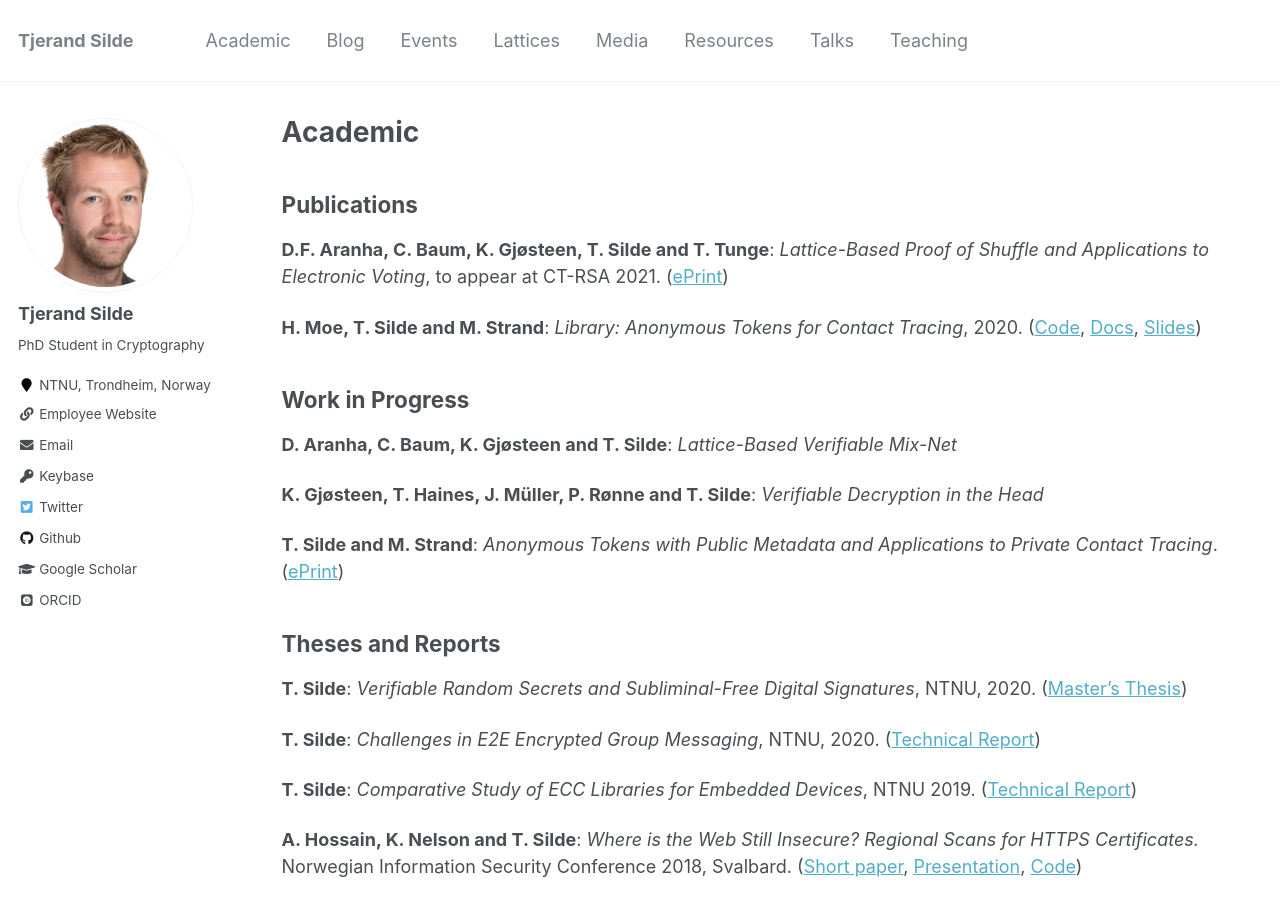
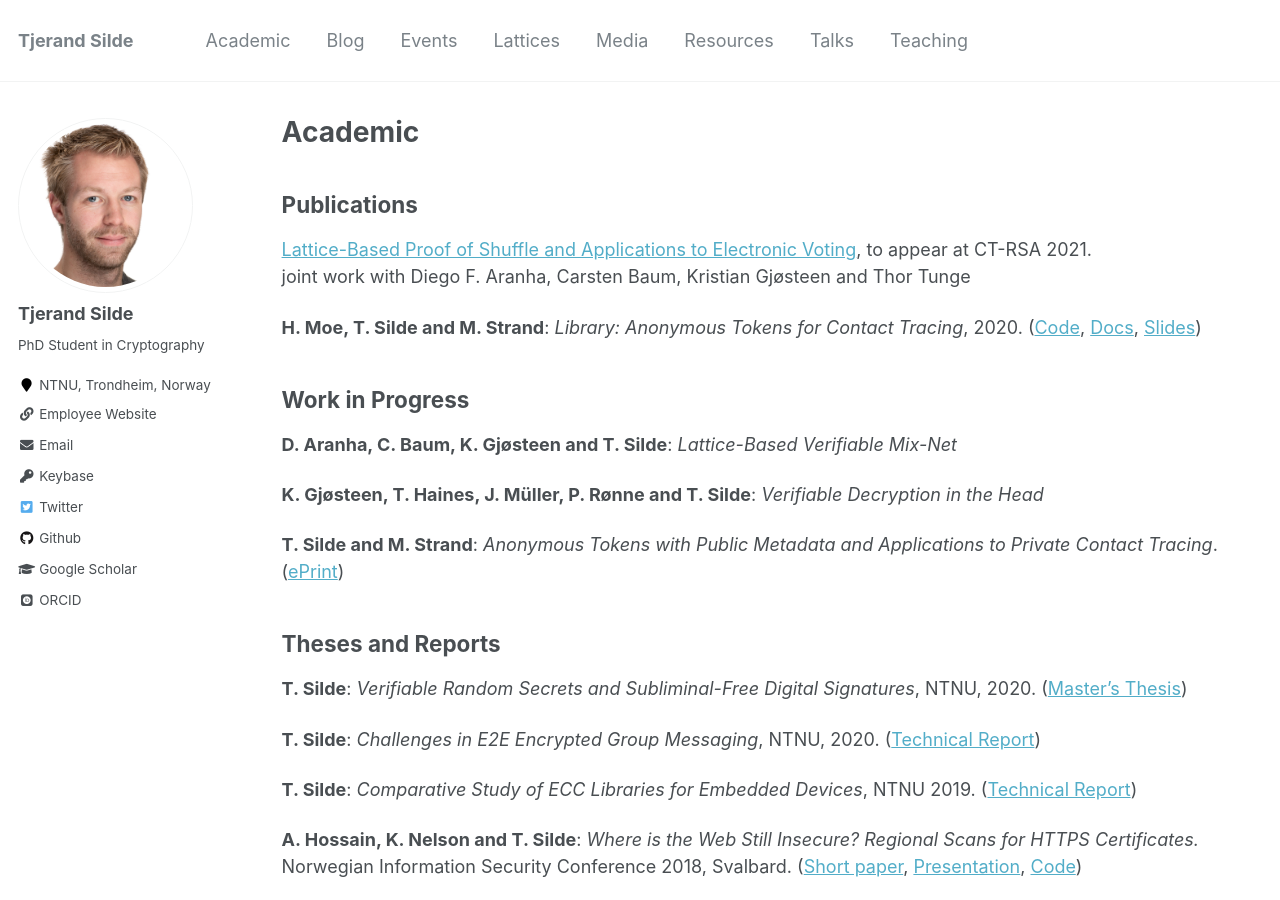
Before and after one commit to tjesi/tjesi.github.io, a Jekyll site: the page built from _pages/academic.md, in a window 1280 px wide and 900 px high. Built offline with Jekyll 4.4.1, drawn with Linux system fonts in a browser that asks for light colours; some web fonts are replaced.

Commit message:
Update academic.md

```diff
--- a/_pages/academic.md
+++ b/_pages/academic.md
@@ -7,7 +7,8 @@
 
 ## Publications
 
-**D.F. Aranha, C. Baum, K. Gjøsteen, T. Silde and T. Tunge**: _Lattice-Based Proof of Shuffle and Applications to Electronic Voting_, to appear at CT-RSA 2021. ([ePrint](https://eprint.iacr.org/2021/338.pdf))
+[Lattice-Based Proof of Shuffle and Applications to Electronic Voting](https://eprint.iacr.org/2021/338.pdf), to appear at CT-RSA 2021.\
+joint work with Diego F. Aranha, Carsten Baum, Kristian Gjøsteen and Thor Tunge
 
 **H. Moe, T. Silde and M. Strand**: _Library: Anonymous Tokens for Contact Tracing_, 2020. ([Code](https://github.com/HenrikWM/anonymous-tokens),
 [Docs](https://github.com/HenrikWM/anonymous-tokens/wiki), [Slides](https://tjerandsilde.no/files/Anonym-Smittesporing.pdf))
```
